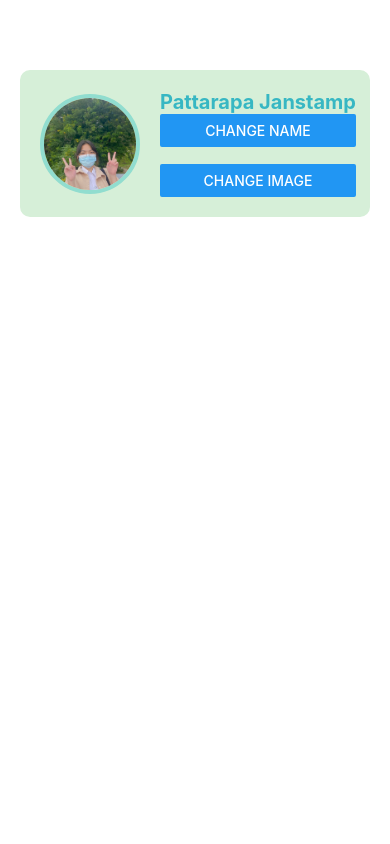
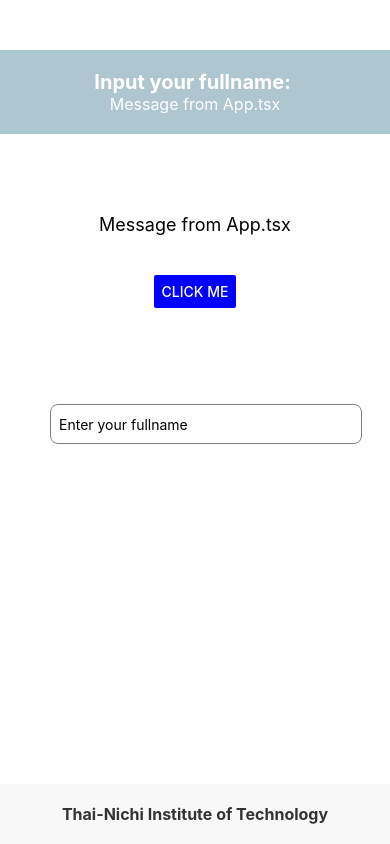
Before and after one commit to PentaYukina/2213110584_ReactNative, a React Native app: screen / in a window 390 px wide. Built offline with nearby package versions, Linux system fonts and the light colour scheme.

Commit message:
Practice1_useEffect

```diff
--- a/App.tsx
+++ b/App.tsx
@@ -1,13 +1,38 @@
-import { View, Text } from 'react-native'
-import React from 'react'
-import ProfileScreen from './components/ProfileScreen'
+import { StatusBar } from "expo-status-bar";
+import React, { useEffect, useState } from "react";
+import { StyleSheet, TextInput, View } from "react-native";
+import AppFooter from "./components/AppFooter";
+import AppHeader from "./components/AppHeader";
+import Content from "./components/Content";
+import { stylesPractice } from "./styles/styles";
 
-const App = ():React.JSX.Element => {
+export default function App(): React.JSX.Element {
+  const [fullname, setFullname] = useState("");
+  const [message, setMessage] = useState("Message from App.tsx");
+  const [FooterMessage, setFooterMessage] = useState(
+    "Thai-Nichi Institute of Technology"
+  );
+
+  useEffect(() => {
+    console.log("Component has mounted");
+  }, []);
+  useEffect(() => {
+    console.log(`Fullname has changed to : ${fullname}`);
+  }, [fullname]); //This will run whenever `fullname' changes
+
   return (
-    <View>
-      <ProfileScreen/>
+    <View style={stylesPractice.container}>
+      <AppHeader fullname={fullname} message={message} />
+      <Content message={message} fullname={fullname} />
+      <AppFooter footerMessage={FooterMessage} />
+      <TextInput
+        style={stylesPractice.input}
+        placeholder="Enter your fullname"
+        value={fullname}
+        onChangeText={setFullname}
+      />
+
+      <StatusBar style="auto" />
     </View>
-  )
+  );
 }
-
-export default App
--- a/components/AppFooter.tsx
+++ b/components/AppFooter.tsx
@@ -1,33 +1,19 @@
 import { StyleSheet, Text, View } from "react-native";
 import React from "react";
+import {stylesPractice} from '../styles/styles';
 
-const AppFooter = (): React.JSX.Element => {
-  const hello = "Thai-Nichi Institute of Technology";
+type AppFooterProps = {
+  footerMessage:string;
+};
+
+const AppFooter = ({footerMessage}:AppFooterProps): React.JSX.Element => {
   return (
-    <View style={styles.footer}>
-      <Text style={styles.footerText}>
-        {hello}
+    <View style={stylesPractice.footer}>
+      <Text style={stylesPractice.footerText}>
+        {footerMessage}
       </Text>
     </View>
   );
 };
 
 export default AppFooter;
-
-const styles = StyleSheet.create({
-  footer: {
-    backgroundColor: "#f8f8f8",
-    padding: 20,
-    alignItems: "center",
-    justifyContent: "center",
-    position: "absolute",
-    left: 0,
-    right: 0,
-    bottom: 0,
-  },
-  footerText: {
-    fontSize: 16,
-    fontWeight: "bold",
-    color: "#333",
-  },
-});
--- a/components/AppHeader.tsx
+++ b/components/AppHeader.tsx
@@ -1,40 +1,23 @@
 import { StyleSheet, Text, View } from "react-native";
 import React from "react";
+import {stylesPractice} from '../styles/styles';
 
 type AppHeaderProps = {
-  title: string;
-  name:string;
+  fullname:string;
+  message: string;
 };
 
-const AppHeader = ({title,name}: AppHeaderProps): React.JSX.Element => {
+const AppHeader = ({message,fullname}: AppHeaderProps): React.JSX.Element => {
   return (
-    <View style={styles.header}>
-      <Text style={styles.headerText}>
-        {name}
+    <View style={stylesPractice.header}>
+      <Text style={stylesPractice.headerText}>
+        Input your fullname: {fullname}
       </Text>
-      <Text style={styles.subtitleText}>
-        {title}
+      <Text style={stylesPractice.subtitleText}>
+        {message}
       </Text>
     </View>
   );
 };
 
 export default AppHeader;
-
-const styles = StyleSheet.create({
-  header: {
-    backgroundColor: "#AEC6CF",
-    padding: 20,
-    alignItems: "center",
-    justifyContent: "center",
-  },
-  headerText: {
-    fontSize: 20,
-    fontWeight: "bold",
-    color: "#fff",
-  },
-  subtitleText: {
-    fontSize: 16,
-    color: "#fff",
-  }
-});
--- a/components/Content.tsx
+++ b/components/Content.tsx
@@ -1,36 +1,26 @@
-import { StyleSheet, Text, View,Alert,Button } from 'react-native'
-import React from 'react'
+import { StyleSheet, Text, View, Alert, Button } from "react-native";
+import React from "react";
+import { stylesPractice } from "../styles/styles";
 
 type Content = {
-    name:string;
+  message: string;
+  fullname: string;
+};
+
+const Content = ({ message, fullname }: Content): React.JSX.Element => {
+  const [displayFullname, setDisplayFullname] = React.useState('');
+
+  const handleButtonClick = () => {
+    setDisplayFullname(fullname);
+    Alert.alert("Hello", `Input your fullname : ${fullname}`);
   };
+  return (
+    <View style={stylesPractice.content}>
+      <Text style={stylesPractice.text}>{message}</Text>
+      <Text style={stylesPractice.text}>{displayFullname}</Text>
+      <Button title="Click Me" onPress={handleButtonClick} color="blue" />
+    </View>
+  );
+};
 
-const Content = ({name}: Content): React.JSX.Element => {
-    const onClickMe = ()=>{
-        Alert.alert("Hello",name);
-      }
-    return (
-    <View style={styles.content}>
-        <Text style={styles.text}>Message from App.tsx</Text>
-      <Button
-        title="Click Me"
-        onPress={onClickMe}
-        color="blue"
-      />
-    </View>
-  )
-}
-
-export default Content
-
-const styles = StyleSheet.create({
-    content: {
-    flex: 1,
-    alignItems: 'center',
-    justifyContent: 'center',
-    },
-    text: {
-    fontSize: 18,
-    marginBottom: 20,
-    },
-    });
+export default Content;
--- a/components/ProfileScreen.tsx
+++ b/components/ProfileScreen.tsx
@@ -1,6 +1,6 @@
 import { StyleSheet, Text, View ,Image,Button} from 'react-native'
 import React, { useState } from 'react'
-import styles from '../styles/styles';
+import {styles} from '../styles/styles';
 
 const ProfileScreen = ():React.JSX.Element => {
     const proflieImage = require("../assets/01.jpg");
--- a/styles/styles.ts
+++ b/styles/styles.ts
@@ -1,34 +1,92 @@
-import { StyleSheet, Text, View } from 'react-native'
+import { StyleSheet, Text, View } from "react-native";
 
 const styles = StyleSheet.create({
-    container:{
-        alignItems:"center",
-        padding:20,
-        borderColor:"#f5f5f5"
-    },
-    proflieImage:{
-        borderRadius:50,
-        width:100,
-        height:100,
-        marginRight:20,
-        borderColor:"#91DDCF",
-        borderWidth:4
-    },
-    profileContainer:{
-        flexDirection:"row",
-        alignItems:"center",
-        width:"100%",
-        padding:20,
-        borderRadius:10,
-        backgroundColor:"#D6EFD8",
-        elevation:30,
-        marginTop:50
-    },
-    profileName:{
-        color:"#37B7C3",
-        fontSize:20,
-        fontWeight:'bold'
-    }
+  container: {
+    alignItems: "center",
+    padding: 20,
+    borderColor: "#f5f5f5",
+  },
+  proflieImage: {
+    borderRadius: 50,
+    width: 100,
+    height: 100,
+    marginRight: 20,
+    borderColor: "#91DDCF",
+    borderWidth: 4,
+  },
+  profileContainer: {
+    flexDirection: "row",
+    alignItems: "center",
+    width: "100%",
+    padding: 20,
+    borderRadius: 10,
+    backgroundColor: "#D6EFD8",
+    elevation: 30,
+    marginTop: 50,
+  },
+  profileName: {
+    color: "#37B7C3",
+    fontSize: 20,
+    fontWeight: "bold",
+  },
 });
 
-export default styles
+const stylesPractice = StyleSheet.create({
+  header: {
+    backgroundColor: "#AEC6CF",
+    padding: 20,
+    alignItems: "center",
+    justifyContent: "center",
+    marginTop:50
+  },
+  headerText: {
+    fontSize: 20,
+    fontWeight: "bold",
+    color: "#fff",
+  },
+  subtitleText: {
+    fontSize: 16,
+    color: "#fff",
+  },
+  footer: {
+    backgroundColor: "#f8f8f8",
+    padding: 20,
+    alignItems: "center",
+    justifyContent: "center",
+    position: "absolute",
+    left: 0,
+    right: 0,
+    bottom: 0,
+  },
+  footerText: {
+    fontSize: 16,
+    fontWeight: "bold",
+    color: "#333",
+  },
+  content: {
+    flex: 1,
+    alignItems: "center",
+    justifyContent: "center",
+  },
+  text: {
+    fontSize: 18,
+    marginBottom: 20,
+  },
+  container: {
+    flex: 1,
+    backgroundColor: "#fff",
+  },
+  input: {
+    height: 40,
+    borderColor: "gray",
+    borderWidth: 1,
+    marginTop: 16,
+    paddingHorizontal: 8,
+    width: "80%",
+    borderRadius: 8,
+    marginLeft:50,
+    marginBottom:400
+  },
+});
+
+export { stylesPractice, styles };
```
Also changed, not shown: App2.tsx (added, +15 -0 lines), components/UseEffectEx.tsx (added, +34 -0 lines).
